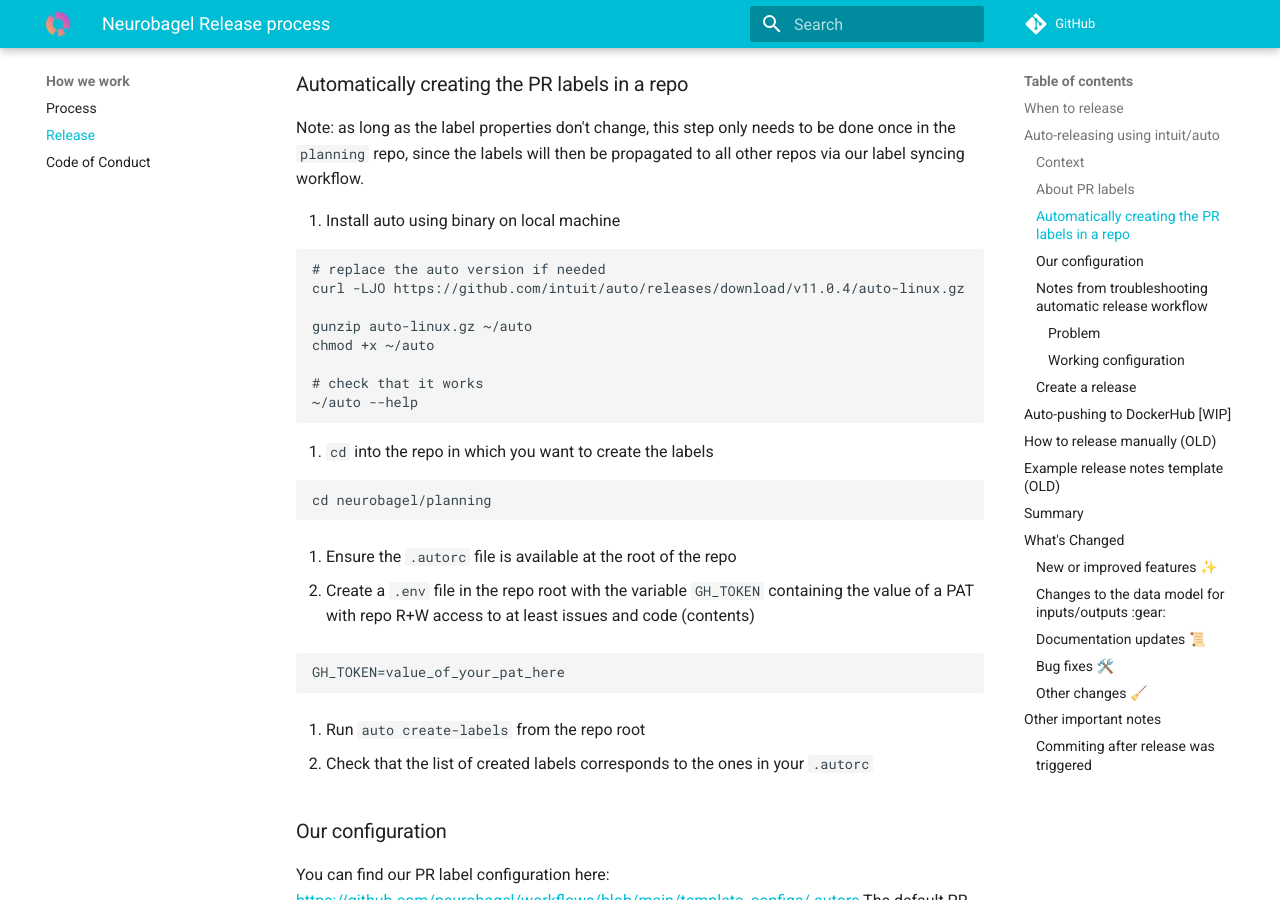
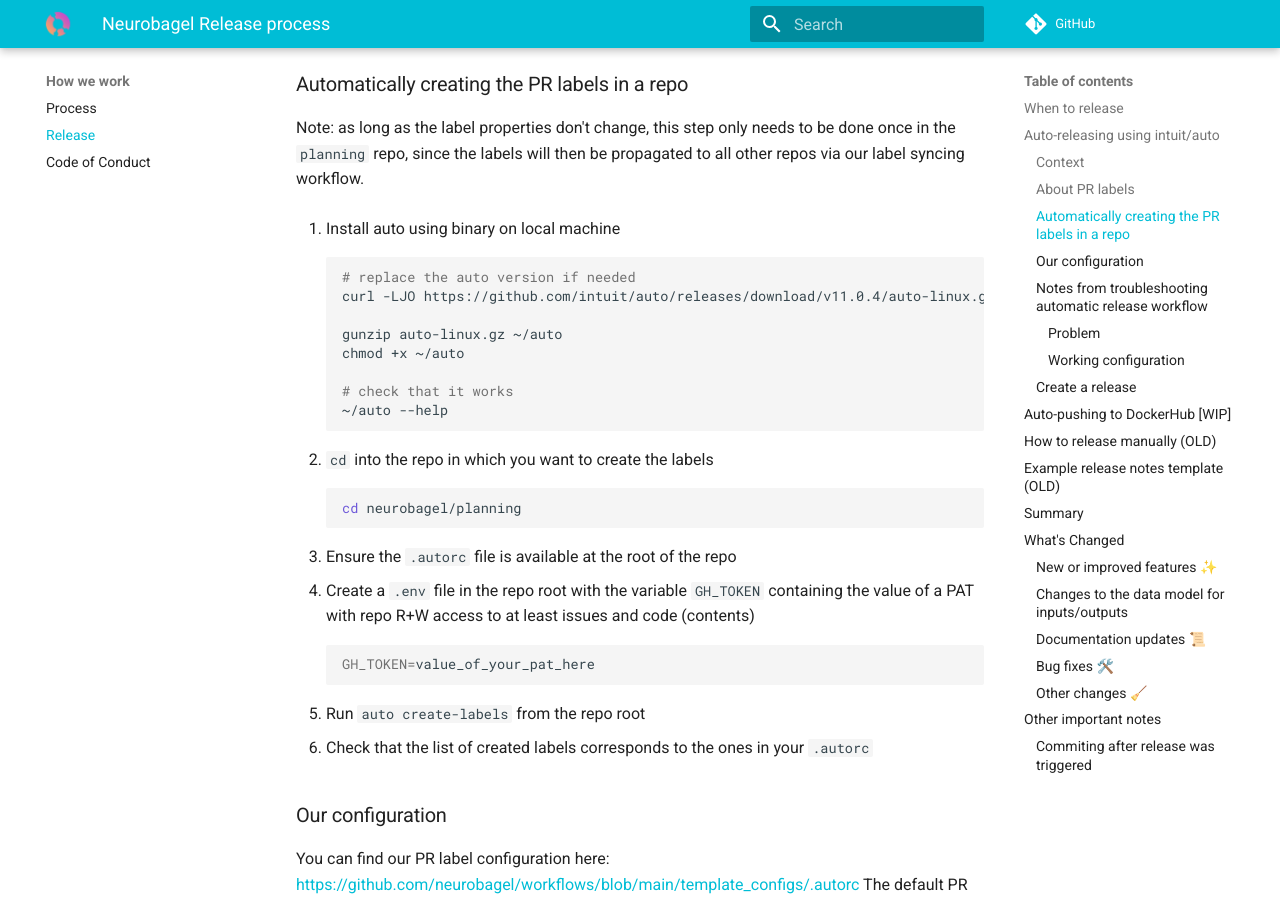
Before and after one commit to neurobagel/dev-docs, an MkDocs documentation site: the page built from docs/sections/Neurobagel Release process.md, in a window 1280 px wide and 900 px high, scrolled down 1746 px. Built offline with MkDocs 1.6.1 and Material for MkDocs 9.7.7, drawn with Linux system fonts in a browser that asks for light colours; emoji names are drawn with the system emoji font; comment, search, counter and statistics services are not loaded; some of the changed text lies outside the part shown.

Commit message:
enable emojis and code highlighting

```diff
--- a/mkdocs.yml
+++ b/mkdocs.yml
@@ -52,3 +52,14 @@
 markdown_extensions:
   - admonition
   - pymdownx.magiclink
+  - attr_list
+  - pymdownx.emoji:
+      emoji_index: !!python/name:material.extensions.emoji.twemoji
+      emoji_generator: !!python/name:material.extensions.emoji.to_svg
+  - pymdownx.highlight:
+      anchor_linenums: true
+      line_spans: __span
+      pygments_lang_class: true
+  - pymdownx.inlinehilite
+  - pymdownx.snippets
+  - pymdownx.superfences
```
